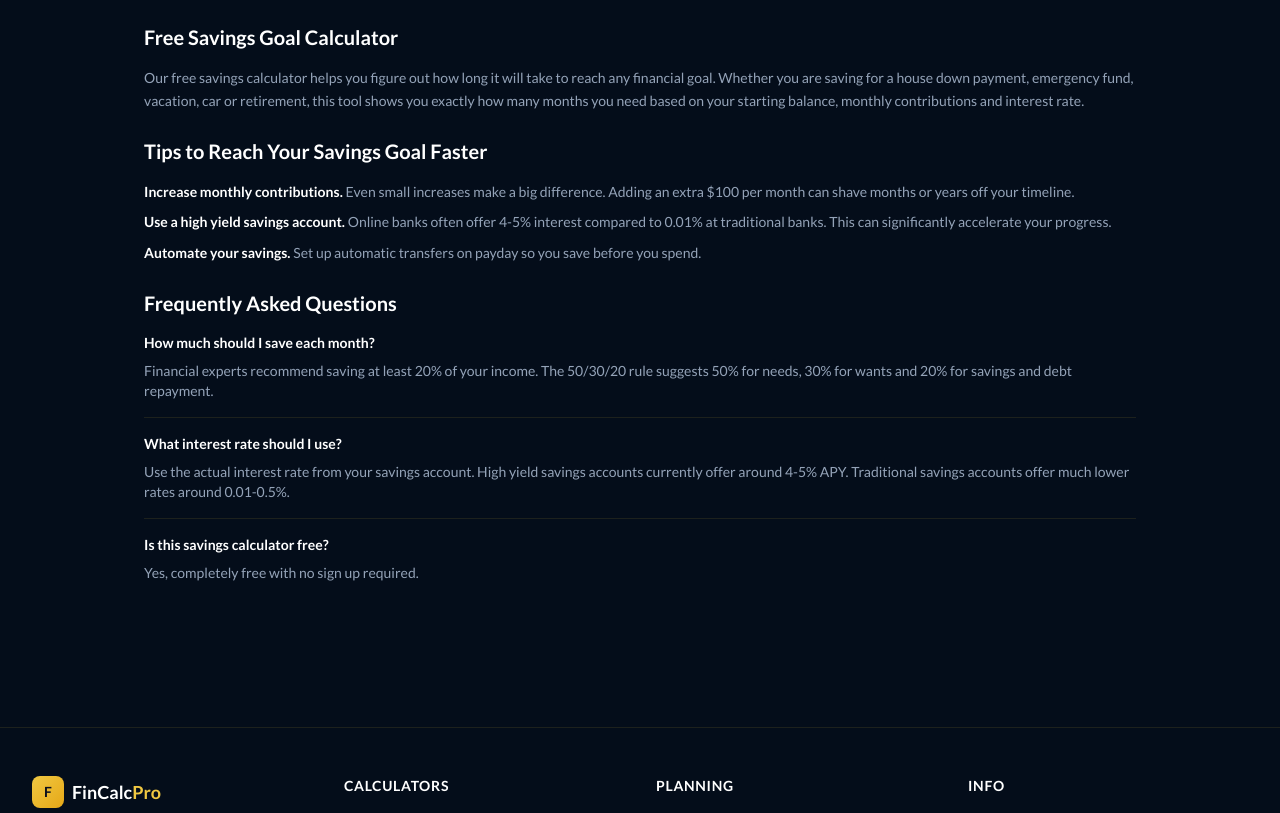
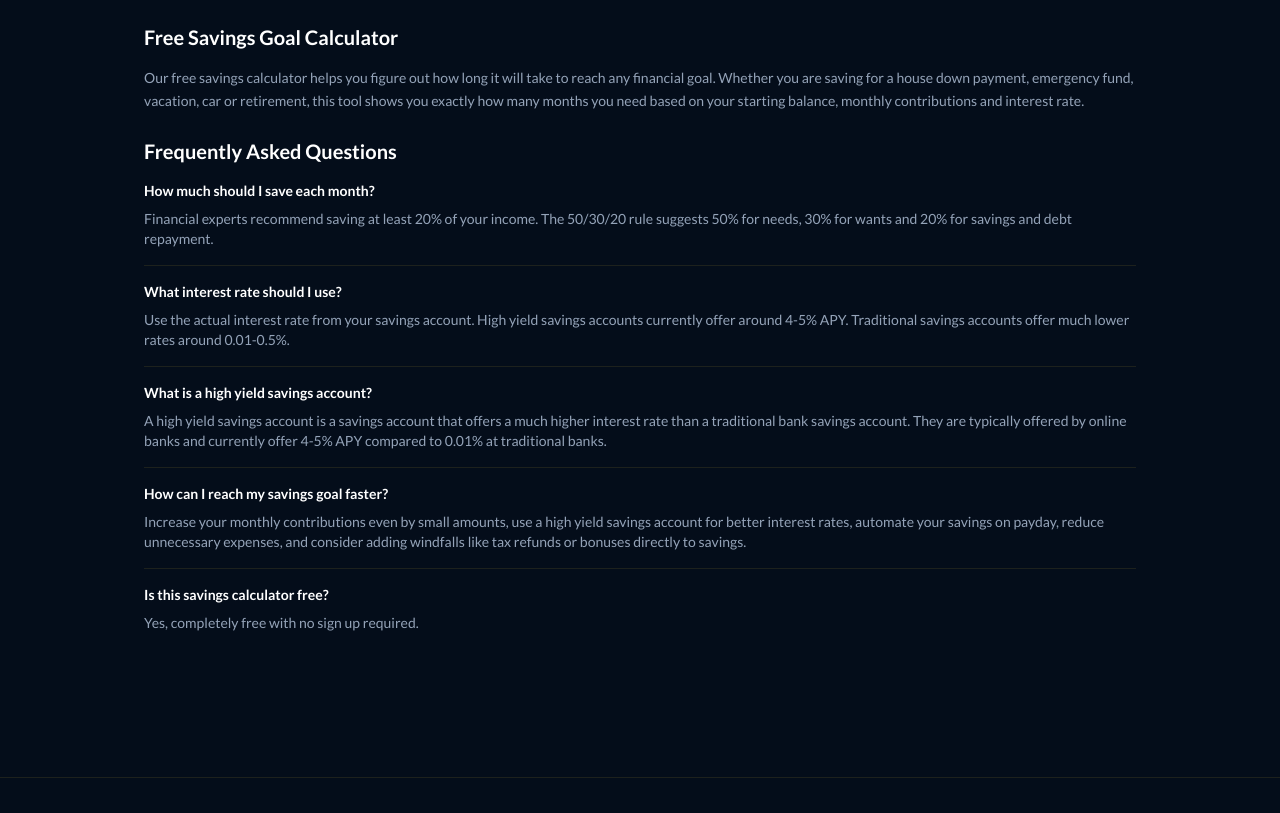
Before and after one commit to mumu15/finance-calc-pro, a Next.js app: page /savings-calculator in a window 1280 px wide. Shown: the part 740-1553 px from the top of the page. Built offline with nearby package versions, Linux system fonts and the light colour scheme; a web font is replaced by a local one.

Commit message:
Add FAQ schema to savings calculator page

```diff
--- a/app/savings-calculator/page.js
+++ b/app/savings-calculator/page.js
@@ -2,6 +2,15 @@
 import { useState } from 'react'
 import Header from '../../components/Header'
 import Footer from '../../components/Footer'
+import FaqSchema from '../../components/FaqSchema'
+
+const faqs = [
+  { q: 'How much should I save each month?', a: 'Financial experts recommend saving at least 20% of your income. The 50/30/20 rule suggests 50% for needs, 30% for wants and 20% for savings and debt repayment.' },
+  { q: 'What interest rate should I use?', a: 'Use the actual interest rate from your savings account. High yield savings accounts currently offer around 4-5% APY. Traditional savings accounts offer much lower rates around 0.01-0.5%.' },
+  { q: 'What is a high yield savings account?', a: 'A high yield savings account is a savings account that offers a much higher interest rate than a traditional bank savings account. They are typically offered by online banks and currently offer 4-5% APY compared to 0.01% at traditional banks.' },
+  { q: 'How can I reach my savings goal faster?', a: 'Increase your monthly contributions even by small amounts, use a high yield savings account for better interest rates, automate your savings on payday, reduce unnecessary expenses, and consider adding windfalls like tax refunds or bonuses directly to savings.' },
+  { q: 'Is this savings calculator free?', a: 'Yes, completely free with no sign up required.' },
+]
 
 export default function SavingsCalculator() {
   const [form, setForm] = useState({ goal: 50000, initial: 1000, monthly: 500, rate: 4.5 })
@@ -14,7 +23,6 @@ export default function SavingsCalculator() {
     const target = form.goal
     const p = form.initial
     const m = form.monthly
-
     let balance = p
     let months = 0
     let totalContributions = p
@@ -33,6 +41,7 @@ export default function SavingsCalculator() {
 
   return (
     <>
+      <FaqSchema faqs={faqs} />
       <Header />
       <main className="max-w-5xl mx-auto px-4 py-12">
         <div className="text-center mb-10">
@@ -97,28 +106,14 @@ export default function SavingsCalculator() {
             <p className="text-slate-400 text-sm leading-relaxed">Our free savings calculator helps you figure out how long it will take to reach any financial goal. Whether you are saving for a house down payment, emergency fund, vacation, car or retirement, this tool shows you exactly how many months you need based on your starting balance, monthly contributions and interest rate.</p>
           </div>
           <div className="result-box">
-            <h2 className="text-xl font-bold text-white mb-4">Tips to Reach Your Savings Goal Faster</h2>
-            <div className="text-slate-400 text-sm leading-relaxed space-y-2">
-              <p><strong className="text-white">Increase monthly contributions.</strong> Even small increases make a big difference. Adding an extra $100 per month can shave months or years off your timeline.</p>
-              <p><strong className="text-white">Use a high yield savings account.</strong> Online banks often offer 4-5% interest compared to 0.01% at traditional banks. This can significantly accelerate your progress.</p>
-              <p><strong className="text-white">Automate your savings.</strong> Set up automatic transfers on payday so you save before you spend.</p>
-            </div>
-          </div>
-          <div className="result-box">
             <h2 className="text-xl font-bold text-white mb-4">Frequently Asked Questions</h2>
             <div className="space-y-4 text-sm">
-              <div className="border-b pb-4" style={{borderColor:"rgba(240,200,66,0.1)"}}>
-                <h3 className="text-white font-semibold mb-2">How much should I save each month?</h3>
-                <p className="text-slate-400">Financial experts recommend saving at least 20% of your income. The 50/30/20 rule suggests 50% for needs, 30% for wants and 20% for savings and debt repayment.</p>
-              </div>
-              <div className="border-b pb-4" style={{borderColor:"rgba(240,200,66,0.1)"}}>
-                <h3 className="text-white font-semibold mb-2">What interest rate should I use?</h3>
-                <p className="text-slate-400">Use the actual interest rate from your savings account. High yield savings accounts currently offer around 4-5% APY. Traditional savings accounts offer much lower rates around 0.01-0.5%.</p>
-              </div>
-              <div className="pb-4">
-                <h3 className="text-white font-semibold mb-2">Is this savings calculator free?</h3>
-                <p className="text-slate-400">Yes, completely free with no sign up required.</p>
-              </div>
+              {faqs.map((faq, i) => (
+                <div key={i} className={i < faqs.length - 1 ? "border-b pb-4" : "pb-4"} style={{borderColor:"rgba(240,200,66,0.1)"}}>
+                  <h3 className="text-white font-semibold mb-2">{faq.q}</h3>
+                  <p className="text-slate-400">{faq.a}</p>
+                </div>
+              ))}
             </div>
           </div>
         </div>
```
